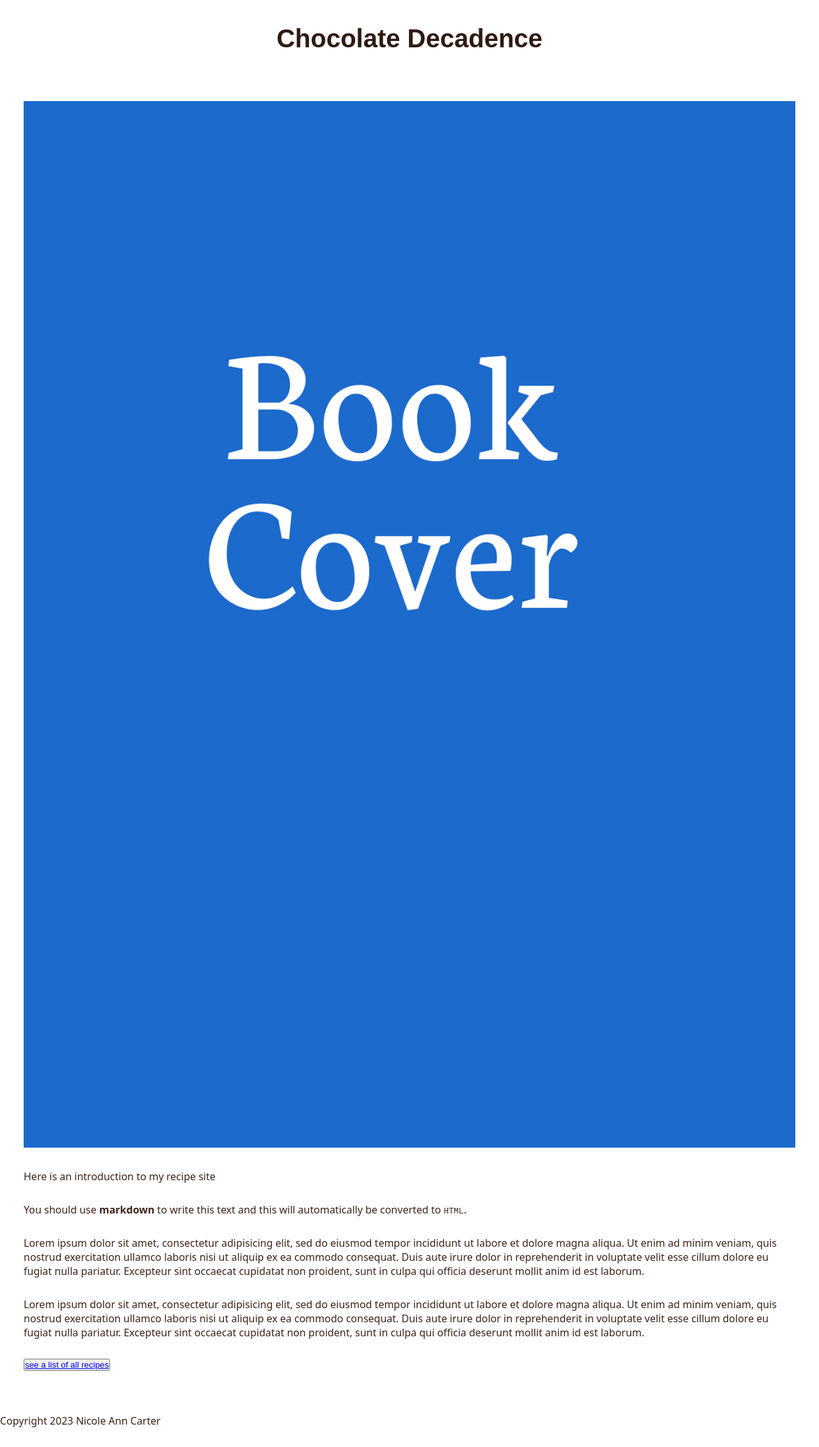
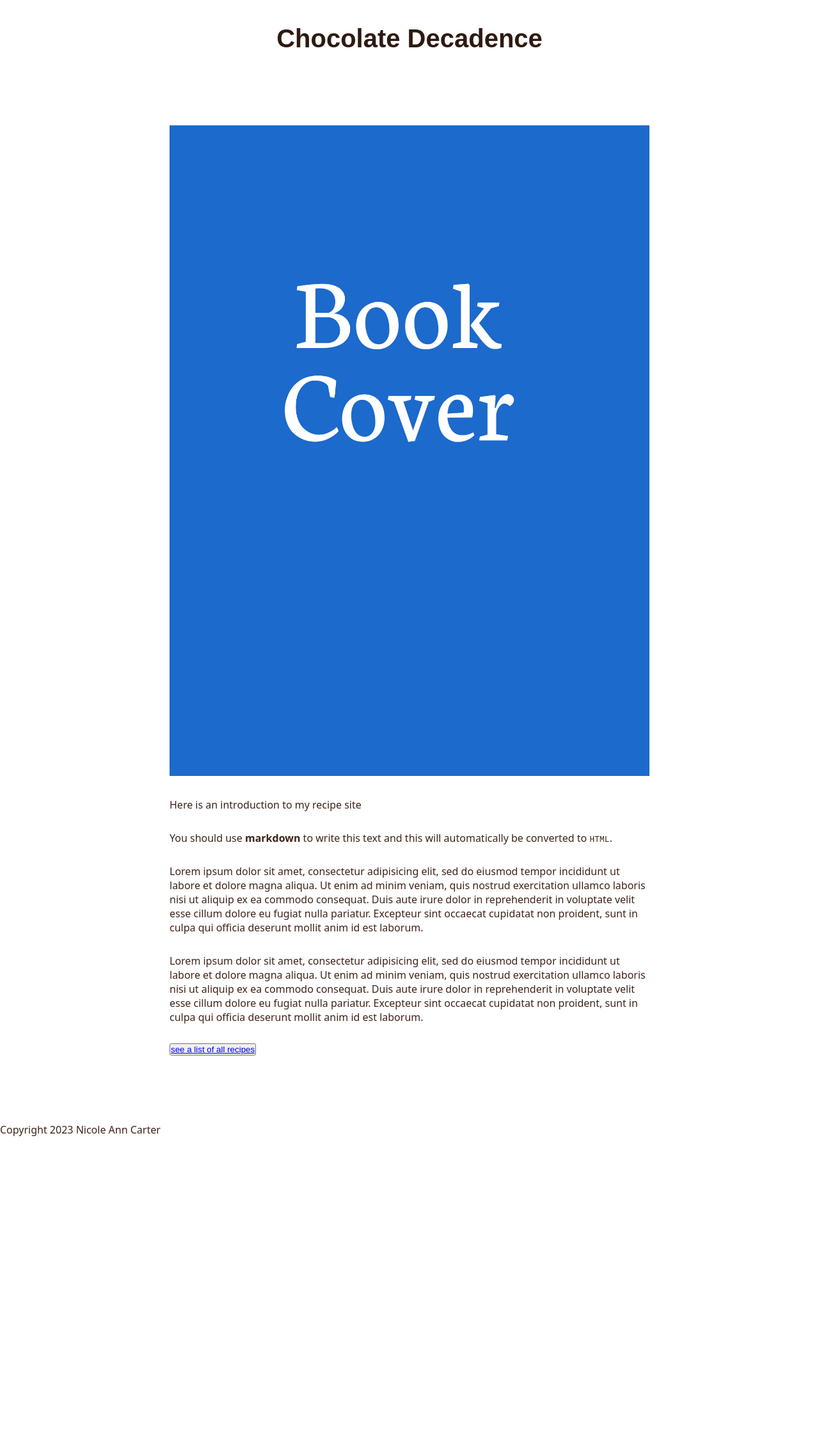
Before and after one commit to nicoleanncarter/recipes, a Jekyll site: the page built from home/index.md, in a window 1280 px wide. Shown: the whole page at 64% size. Built offline with Jekyll 4.4.1, drawn with Linux system fonts in a browser that asks for light colours; after the commit the page ends 1807 px from its top, so only the background shows below that.

Commit message:
Update recipes.css

```diff
--- a/styles/recipes.css
+++ b/styles/recipes.css
@@ -11,8 +11,11 @@ html {
 }
 
 main {
-  width: 100;
-  border: 1cm solid white;
+  width: 80%;
+  max-width: 900px;
+  border: 2cm solid white;
+  margin: auto;
+  background-color: white;
 }
 
 body {
```
